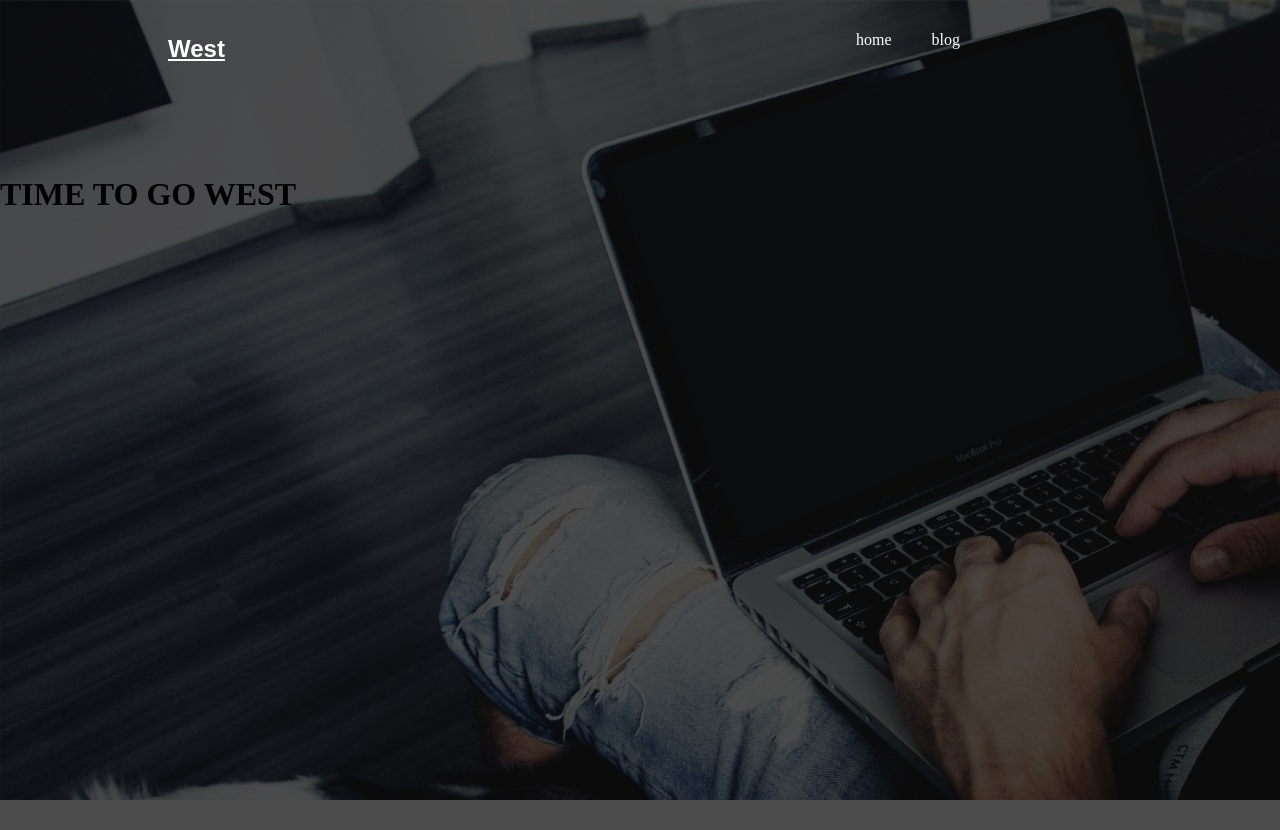
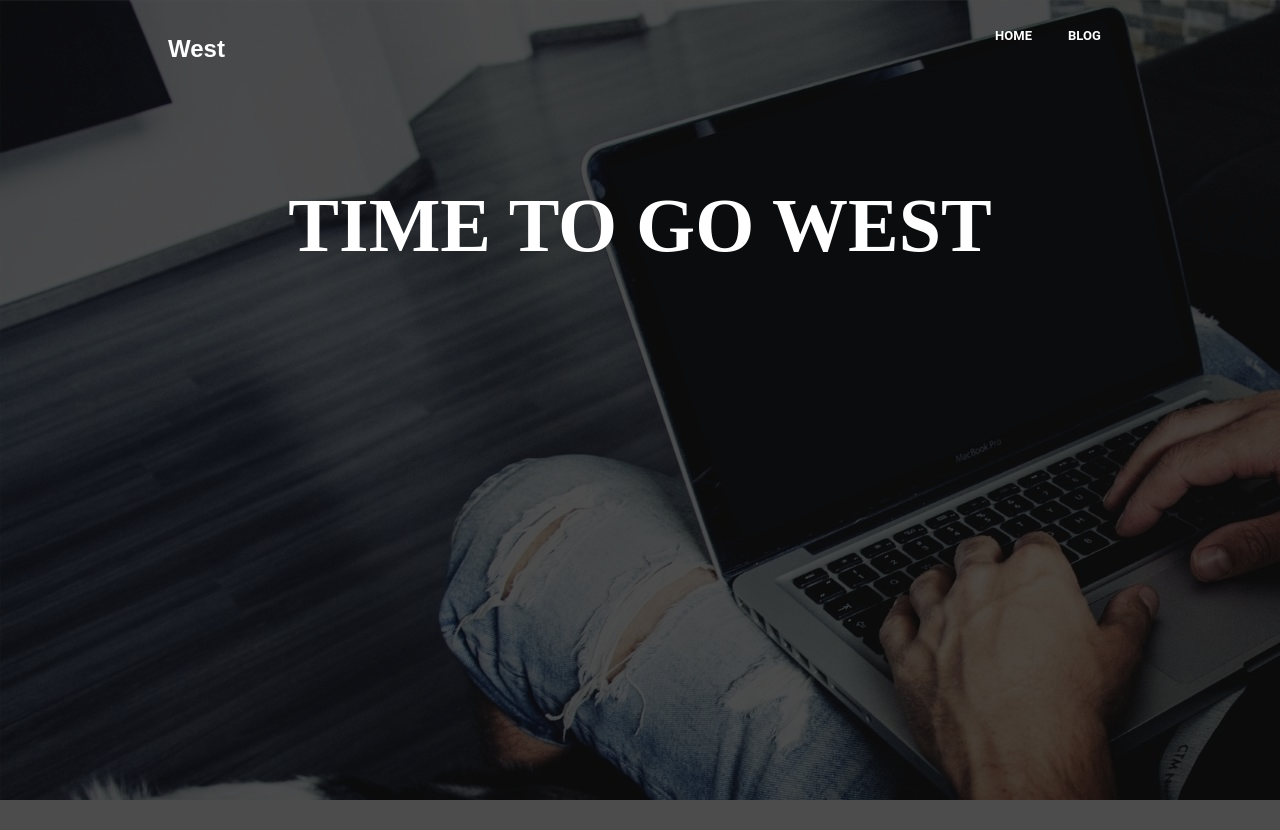
Before and after one commit to Ferniss/Indie-projekt, a plain HTML site: page Index.html in a window 1280 px wide. Drawn offline with Linux system fonts and the light colour scheme.

Commit message:
Første dag

```diff
--- a/Index.html
+++ b/Index.html
@@ -12,7 +12,8 @@
         <nav class="nav">
             <h1 class="header__h1"><a class="header__a" href="./Index.html">West</a></h1>
             <ul class="nav__ul">
-                <li>home
+                <li>
+                        <a class="header__a" href="./Index.html">HOME</a>
                     <ul class="nav__subul">
                         <li>home</li>
                         <li>home</li>
@@ -21,10 +22,12 @@
                         <li>home</li>
                     </ul>
                 </li>
-                <li>blog</li>
+                <li>
+                        <a class="header__a" href="./Index.html">BLOG</a>
+                </li>
             </ul>
         </nav>
-        <h1>TIME TO GO WEST</h1>
+        <h1 class="header__Bigh1">TIME TO GO WEST</h1>
     </header>
     <main>
 
--- a/style/index.css
+++ b/style/index.css
@@ -2,9 +2,13 @@
 body{
     margin: 0;
     padding: 0;
+    color: #fff;
 }
 li{
    list-style-type: none;
+}
+a{
+    text-decoration: none;
 }
 /*Block*/
 .header{
@@ -25,7 +29,7 @@ li{
     z-index: -1;
 }
 .nav{
-    width: 75%;
+    width: 86%;
     display: flex;
     justify-content: space-between;
 }
@@ -42,8 +46,17 @@ li{
 .nav__ul{
     color: #fff;
     display: flex;
+    font-size: 13px;
+    font-weight: 600;
+    font-family: Roboto, sans-serif;
 }
 .nav__subul{
     visibility: hidden;
 }
+.header__Bigh1{
+    color: #fff;
+    text-align: center;
+    font-size: 76px;
+    font-weight: 800;
+}
 /*Modeyfier*/
```
